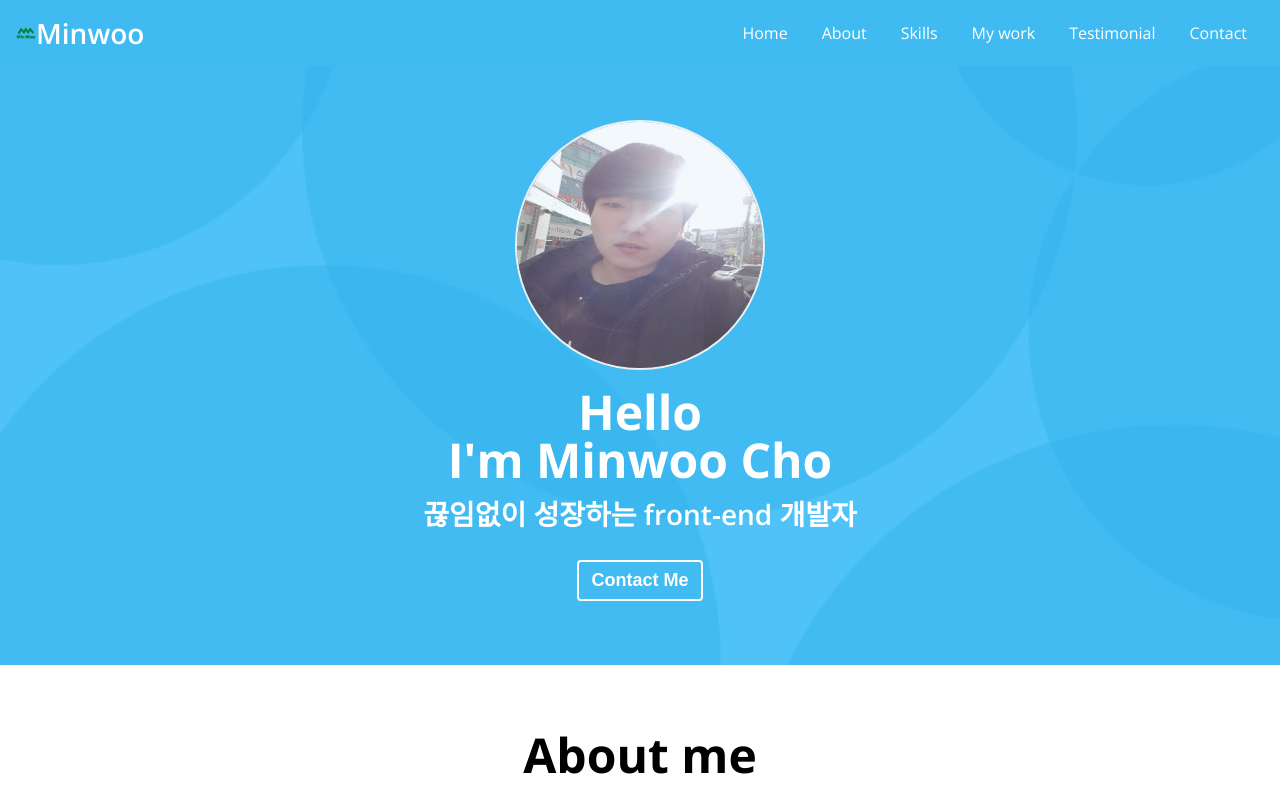
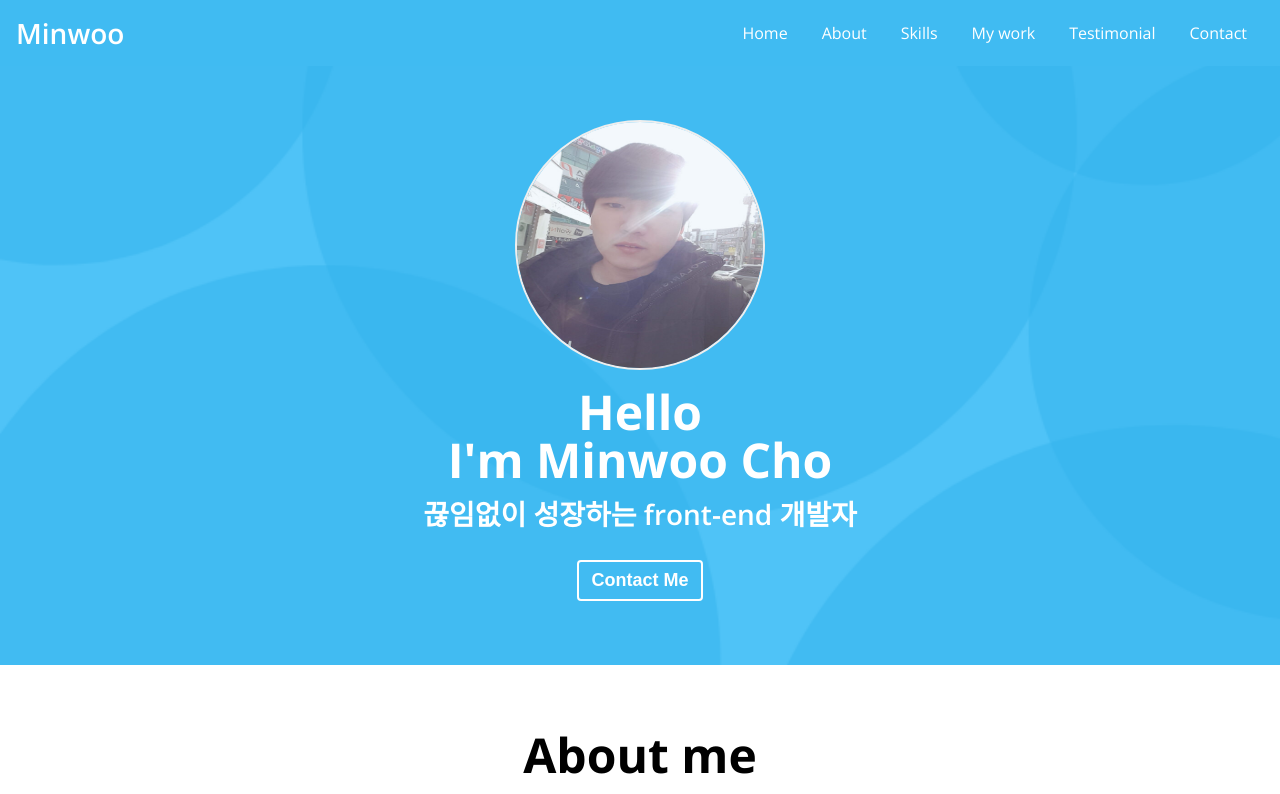
Before and after one commit to homile/TypeScript-Portfolio, a React (Create React App) app in the folder ts-portfolio/: page / in a window 1280 px wide. Shown: the top 794 px of the page. Built offline with nearby package versions, Linux system fonts and the light colour scheme; some icons are missing.

Commit message:
fix:logo 이미지 삭제

```diff
--- a/ts-portfolio/src/components/Navbar.tsx
+++ b/ts-portfolio/src/components/Navbar.tsx
@@ -7,7 +7,7 @@ const Navbar = () => {
   return (
     <NavbarStlye>
       <NavbarLogo>
-        <Img src={logo} alt="logo" />
+        {/* <Img src={logo} alt="logo" /> */}
         <Link to="#">Minwoo</Link>
       </NavbarLogo>
       <UlNavbarMenu>
```
